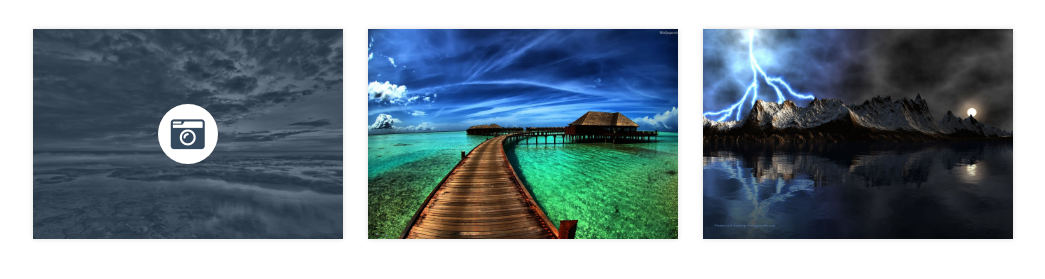
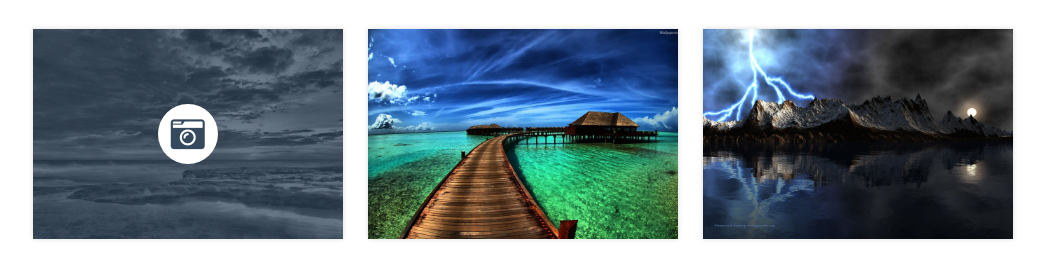
Before and after one commit to gamsam/css_animated_gallery, a plain HTML site: page index.html in a window 1280 px wide. In both pictures the pointer is over the picture 304 px from the left and 196 px from the top of the page. Shown: the part 63-342 px from the top of the page, without its empty margins (117-1162 px from the left). Drawn offline with Linux system fonts and the light colour scheme.

Commit message:
added img zoom

```diff
--- a/style.css
+++ b/style.css
@@ -87,6 +87,8 @@ div.item:hover img {
   opacity: 0.3;
   -webkit-filter: grayscale(100%);
   filter: grayscale(100%);
+  -webkit-transform: scale(1.5);
+          transform: scale(1.5);
 }
 
 img {
@@ -99,17 +101,29 @@ img {
 div.item * {
   -webkit-transition: all 0.5s ease-in-out;
   transition: all 0.5s ease-in-out;
+  -webkit-transition: -webkit-transform 500ms 100ms
+    cubic-bezier(0.175, 0.885, 0.32, 1.275);
+  transition: -webkit-transform 500ms 100ms
+    cubic-bezier(0.175, 0.885, 0.32, 1.275);
   -webkit-transition: -webkit-transform 500ms 100ms cubic-bezier(0.175, 0.885, 0.32, 1.275);
   transition: -webkit-transform 500ms 100ms cubic-bezier(0.175, 0.885, 0.32, 1.275);
   transition: transform 500ms 100ms cubic-bezier(0.175, 0.885, 0.32, 1.275);
   transition: transform 500ms 100ms cubic-bezier(0.175, 0.885, 0.32, 1.275), -webkit-transform 500ms 100ms cubic-bezier(0.175, 0.885, 0.32, 1.275);
+  transition: transform 500ms 100ms cubic-bezier(0.175, 0.885, 0.32, 1.275),
+    -webkit-transform 500ms 100ms cubic-bezier(0.175, 0.885, 0.32, 1.275);
 }
 
 div.item:hover i {
   -webkit-transform: scale(1);
   transform: translate(-50%, -50%) scale(1);
+  -webkit-transition: -webkit-transform 500ms 100ms
+    cubic-bezier(0.175, 0.885, 0.32, 1.275);
+  transition: -webkit-transform 500ms 100ms
+    cubic-bezier(0.175, 0.885, 0.32, 1.275);
   -webkit-transition: -webkit-transform 500ms 100ms cubic-bezier(0.175, 0.885, 0.32, 1.275);
   transition: -webkit-transform 500ms 100ms cubic-bezier(0.175, 0.885, 0.32, 1.275);
   transition: transform 500ms 100ms cubic-bezier(0.175, 0.885, 0.32, 1.275);
   transition: transform 500ms 100ms cubic-bezier(0.175, 0.885, 0.32, 1.275), -webkit-transform 500ms 100ms cubic-bezier(0.175, 0.885, 0.32, 1.275);
+  transition: transform 500ms 100ms cubic-bezier(0.175, 0.885, 0.32, 1.275),
+    -webkit-transform 500ms 100ms cubic-bezier(0.175, 0.885, 0.32, 1.275);
 }
```
